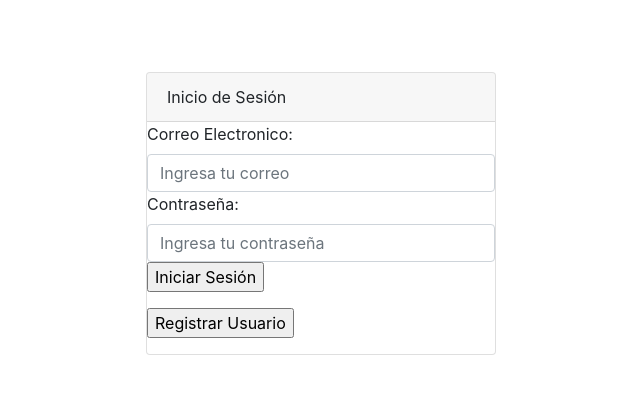
After one commit to alexis-guerra/Imperial, a PHP site: page / in a window 1280 px wide. The commit adds this page. Shown: the top 394 px of the page, without its empty margins (319-959 px from the left). Run offline with PHP 8.4, Linux system fonts and the light colour scheme.

Commit message:
Revert "Revert "Inicio y registro de sesion""
This reverts commit a613a8b46061e5839d7cef99bbefb5a9df044f40.

```diff
--- a/administrador/Controlador.php
+++ b/administrador/Controlador.php
@@ -1,4 +1,5 @@
 <?php
+include ("/config/conn.php");
 
 if(!empty($_POST["iniciar"])){
     if (empty($_POST["CorreoElectronico"]) and empty($_POST["contraseña"])) {
--- /dev/null
+++ b/index.php
@@ -0,0 +1,74 @@
+<?php
+include ("administrador/config/conn.php");
+session_start();
+error_reporting(0);
+
+
+
+if(isset($_POST["iniciar"]))
+{
+    $email=$_POST["CorreoElectronico"];
+    $contraseña=($_POST["contraseña"]);
+
+    $SentenciaSQL="SELECT * FROM registro WHERE email='$email' AND contraseña='$contraseña'";
+    $resultado=mysqli_query($conexion,$SentenciaSQL);
+      if($resultado->num_rows > 0)
+      {
+        $row= mysqli_fetch_assoc($resultado);
+        $_SESSION['usuario']=$row['usuario'];
+        header("Location: inicio.php");
+      }else
+        {
+        echo "<script>alert('La contraseña o el email son incorrectos')</script>";
+        }
+}
+if(isset($_POST["registrar"])){
+  header("Location: administrador/seccion/registrar.php");
+}
+?>
+
+<!doctype html>
+
+<html lang="en">
+  <head>
+    <title>Title</title>
+    <!-- Required meta tags -->
+    <meta charset="utf-8">
+    <meta name="viewport" content="width=device-width, initial-scale=1, shrink-to-fit=no">
+
+    <!-- Bootstrap CSS -->
+    <link rel="stylesheet" href="https://stackpath.bootstrapcdn.com/bootstrap/4.3.1/css/bootstrap.min.css" integrity="sha384-ggOyR0iXCbMQv3Xipma34MD+dH/1fQ784/j6cY/iJTQUOhcWr7x9JvoRxT2MZw1T" crossorigin="anonymous">
+  </head>
+<body>
+    <div class="container">
+        <div class="row">
+          <div class="col-md-4">
+
+          </div>
+            <div class="col-md-4">
+              <br/> <br/> <br/>
+                <div class="card">
+                    <div class="card-header">
+                        Inicio de Sesión
+                    </div>
+
+                    <form method="post">
+                    <div class = "form-group">
+                    <label>Correo Electronico:</label>
+                    <input type="text" class="form-control" name='CorreoElectronico' placeholder="Ingresa tu correo">
+                    <div class="form-group">
+                    <label for="exampleInputPassword1">Contraseña:</label>
+                    <input type="password" class="form-control" name='contraseña' placeholder="Ingresa tu contraseña">
+                    <p><input type="submit" name ="iniciar" value="Iniciar Sesión"></p>
+                    <p><input type="submit" name ="registrar" value="Registrar Usuario"></p>
+
+                    </div>
+                    </form>
+
+                </div>
+            </div>
+
+        </div>
+    </div>
+  </body>
+</html>
```
Also changed, not shown: administrador/inicio.php (deleted, +0 -14 lines).
